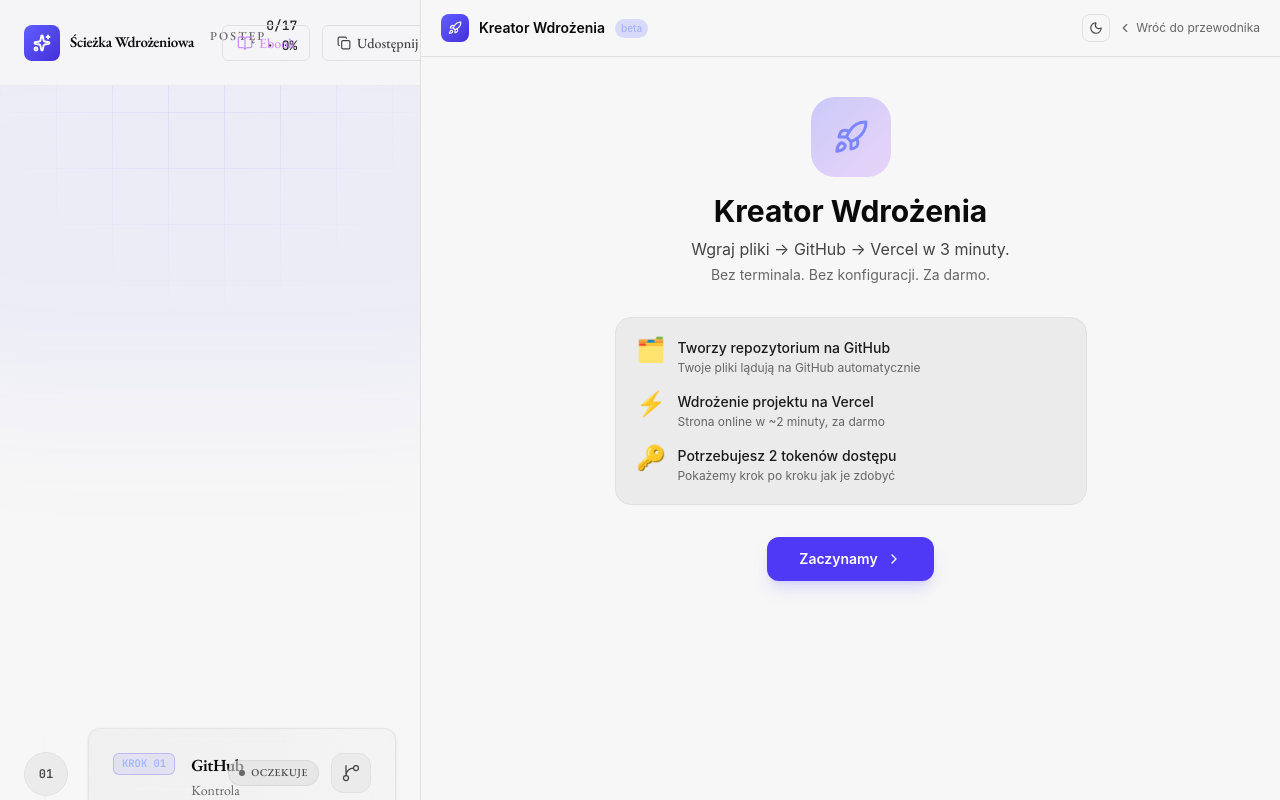
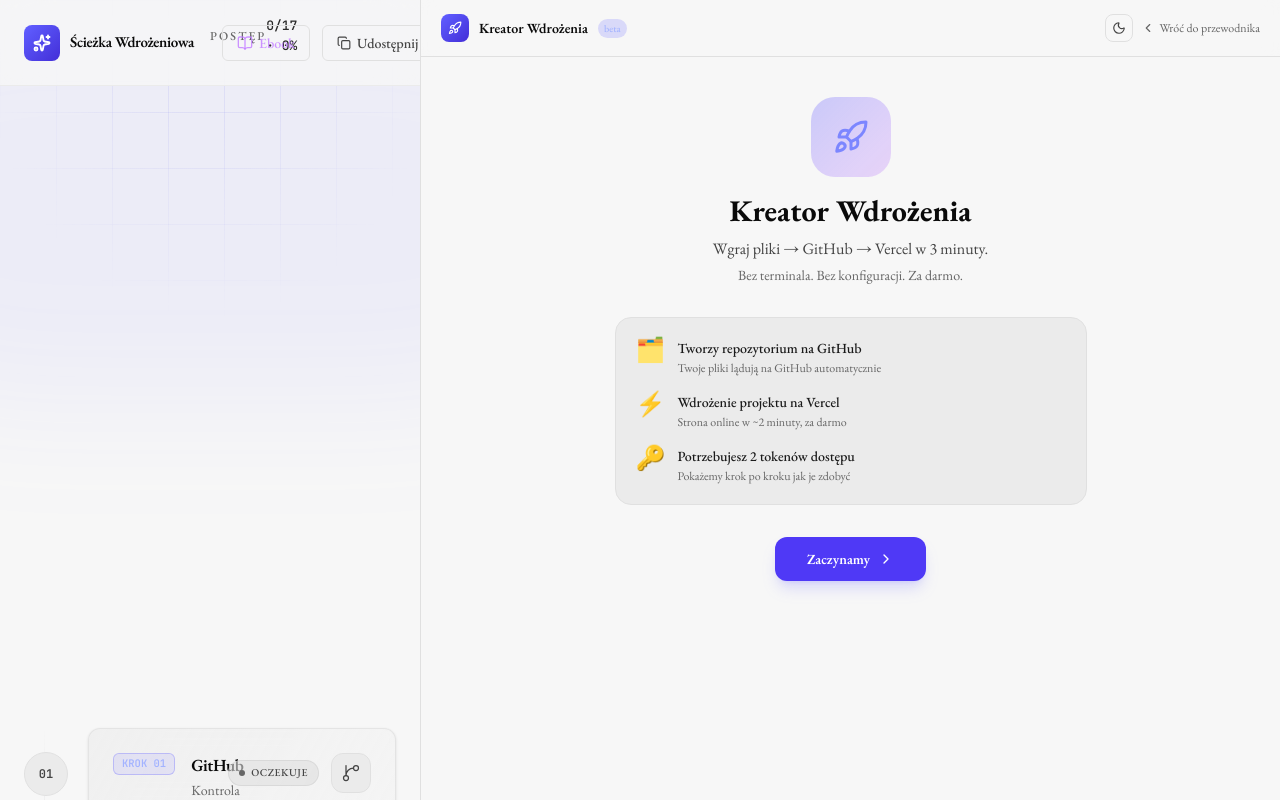
Before and after one commit to arturnawrowski-svg/hosting_vercel, a React (Vite) app: page / in a window 1280 px wide. Both pictures are taken after a click on the button "Interaktywny Kreator →". Built offline with nearby package versions, Linux system fonts and the light colour scheme.

Commit message:
feat: EB Garamond font for DeployWizard

```diff
--- a/index.html
+++ b/index.html
@@ -7,6 +7,7 @@
     <title>Ścieżka Wdrożeniowa — WebToLearn</title>
     <link rel="preconnect" href="https://fonts.googleapis.com" />
     <link rel="preconnect" href="https://fonts.gstatic.com" crossorigin />
+    <link href="https://fonts.googleapis.com/css2?family=EB+Garamond:ital,wght@0,400;0,500;0,600;0,700;1,400;1,500&display=swap" rel="stylesheet" />
     <link rel="icon" type="image/svg+xml" href="/favicon.svg" />
     <link rel="manifest" href="/manifest.json" />
     <meta name="theme-color" content="#6366f1" />
--- a/src/components/DeployWizard.jsx
+++ b/src/components/DeployWizard.jsx
@@ -417,7 +417,7 @@
   const doneTasks = tasks.filter(t => t.s === 'done').length;
 
   return (
-    <div className="min-h-screen bg-zinc-950 text-zinc-100">
+    <div className="min-h-screen bg-zinc-950 text-zinc-100" style={{ fontFamily: "'EB Garamond', Georgia, serif" }}>
       <style>{`
         @keyframes confettiFall {
           0%   { transform: translateY(-30px) rotate(0deg);   opacity: 1; }
```
